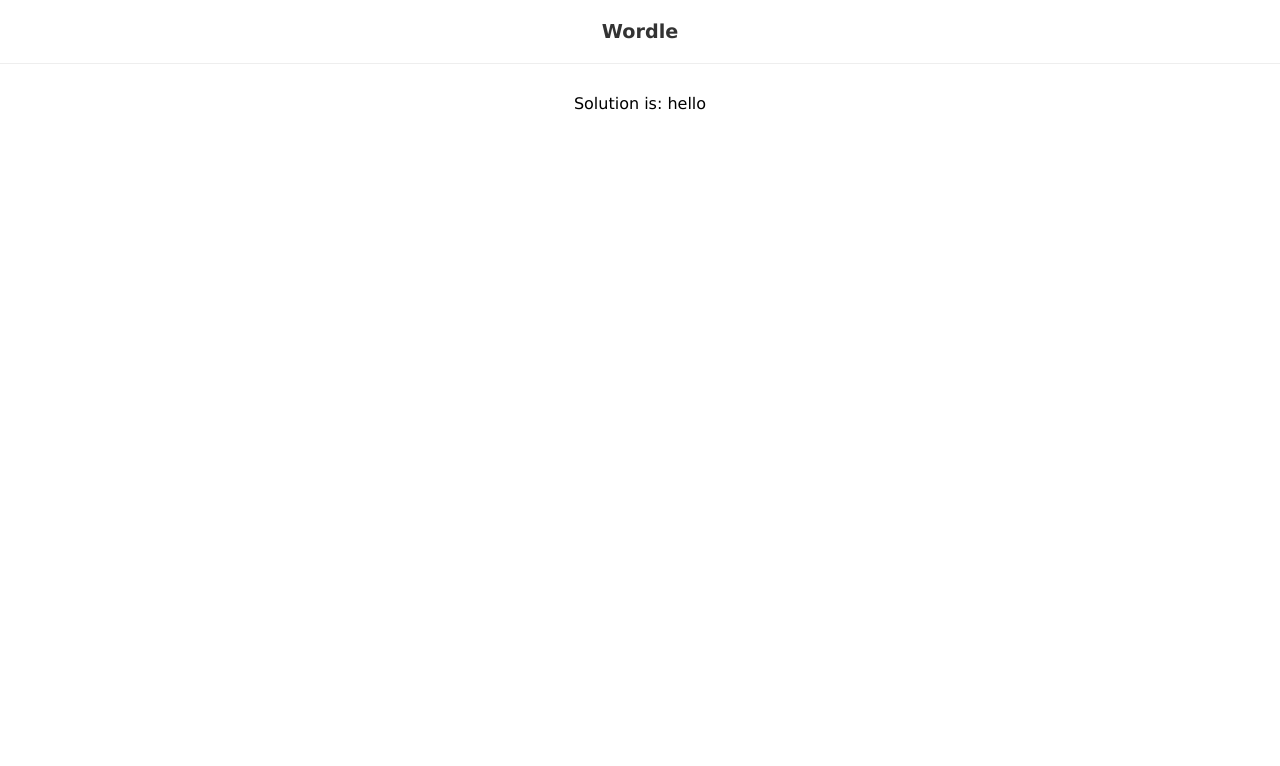
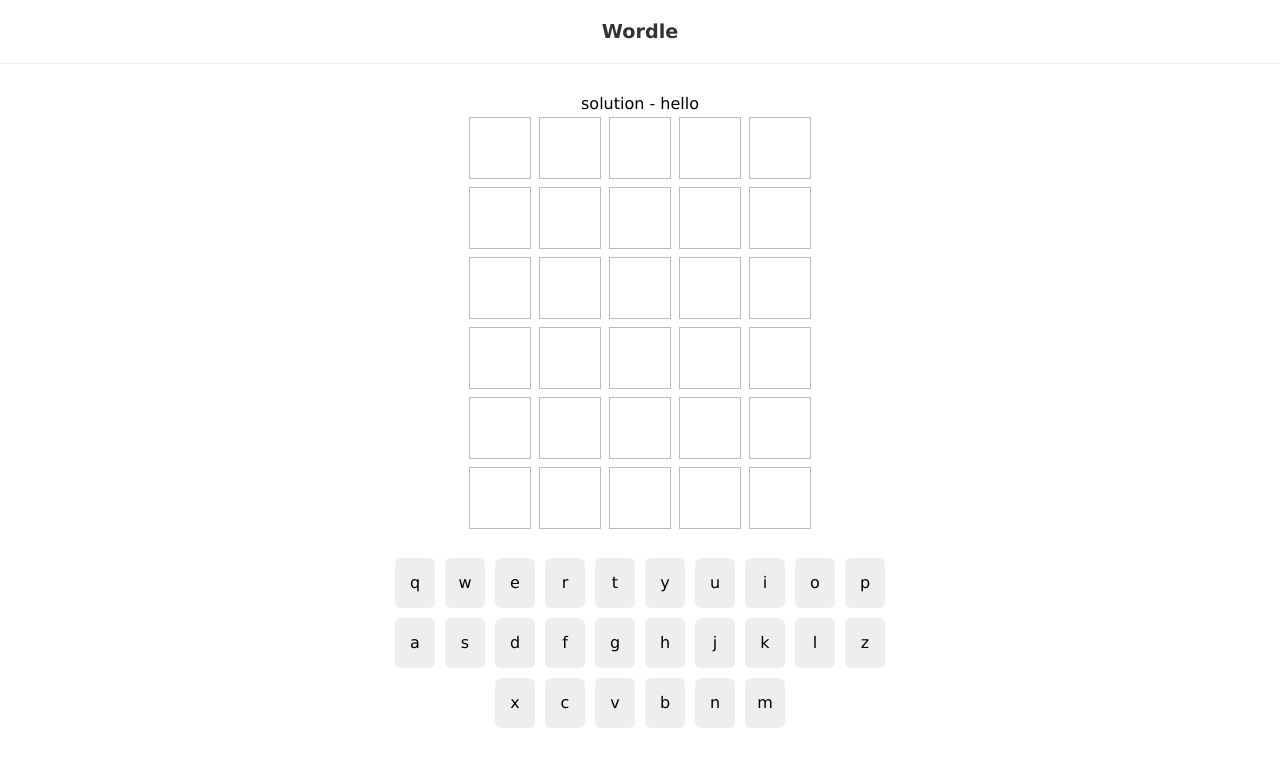
Before and after one commit to salma77/wordle-game, a React (Create React App) app: page / in a window 1280 px wide. Shown: the top 766 px of the page. Built offline with nearby package versions, Linux system fonts and the light colour scheme; data requests are answered from the project's data file.

Commit message:
handled exceeding turns and winning

```diff
--- a/src/App.js
+++ b/src/App.js
@@ -1,4 +1,5 @@
 import React, { useEffect, useState } from "react";
+import Wordle from "./components/Wordle"
 
 function App() {
   const [solution, setSolution] = useState(null);
@@ -16,7 +17,7 @@ function App() {
   return (
     <div className="App">
       <h1>Wordle</h1>
-      {solution && <div>Solution is: {solution}</div>}
+      {solution && <Wordle solution= {solution} />}
     </div>
   );
 }
--- a/src/components/Wordle.js
+++ b/src/components/Wordle.js
@@ -15,10 +15,15 @@ export default function Wordle({ solution }) {
   useEffect(
     () => {
       window.addEventListener("keyup", handleKeyup);
-
+      if (isCorrect){
+        window.removeEventListener("keyup", handleKeyup);
+      }
+      if (turn > 5){
+        window.removeEventListener("keyup", handleKeyup);
+      }
       return () => window.removeEventListener("keyup", handleKeyup);
     },
-    [handleKeyup]
+    [handleKeyup, isCorrect, turn]
   );
   return (
     <div>
```
